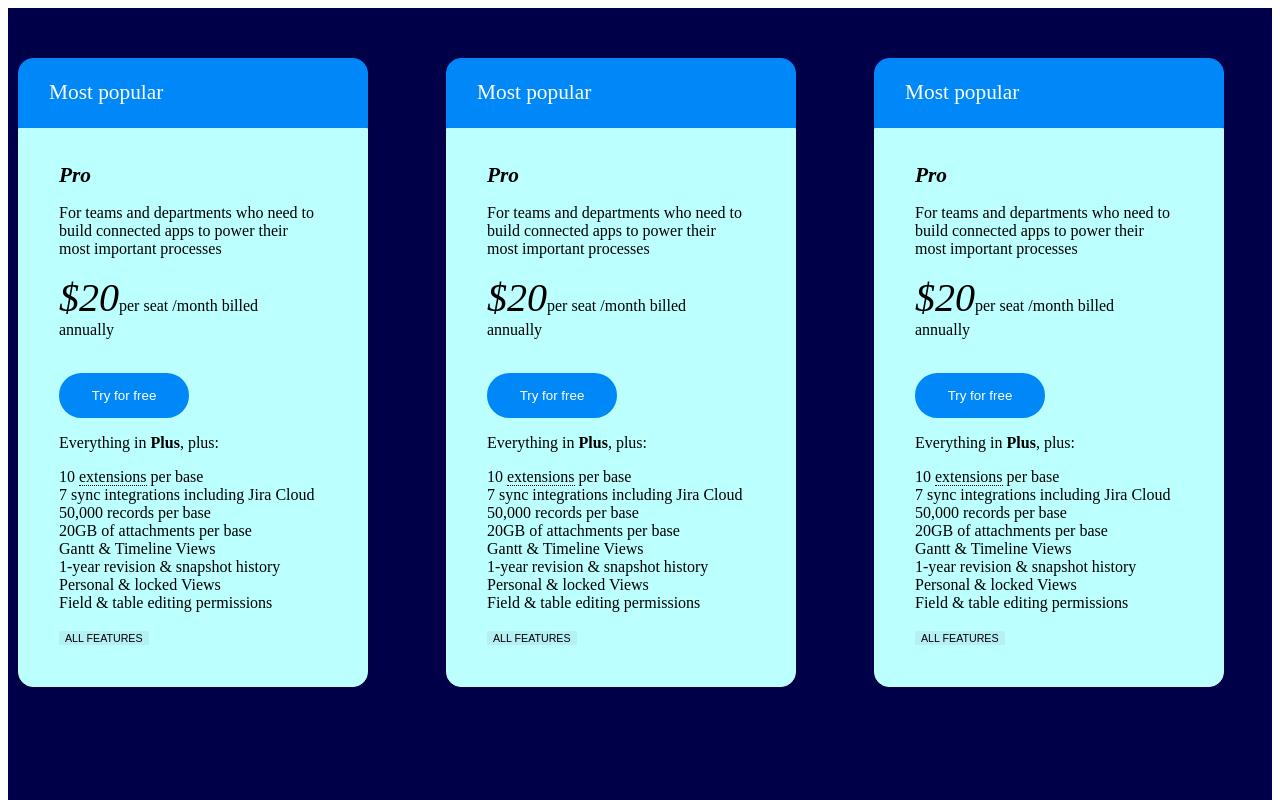
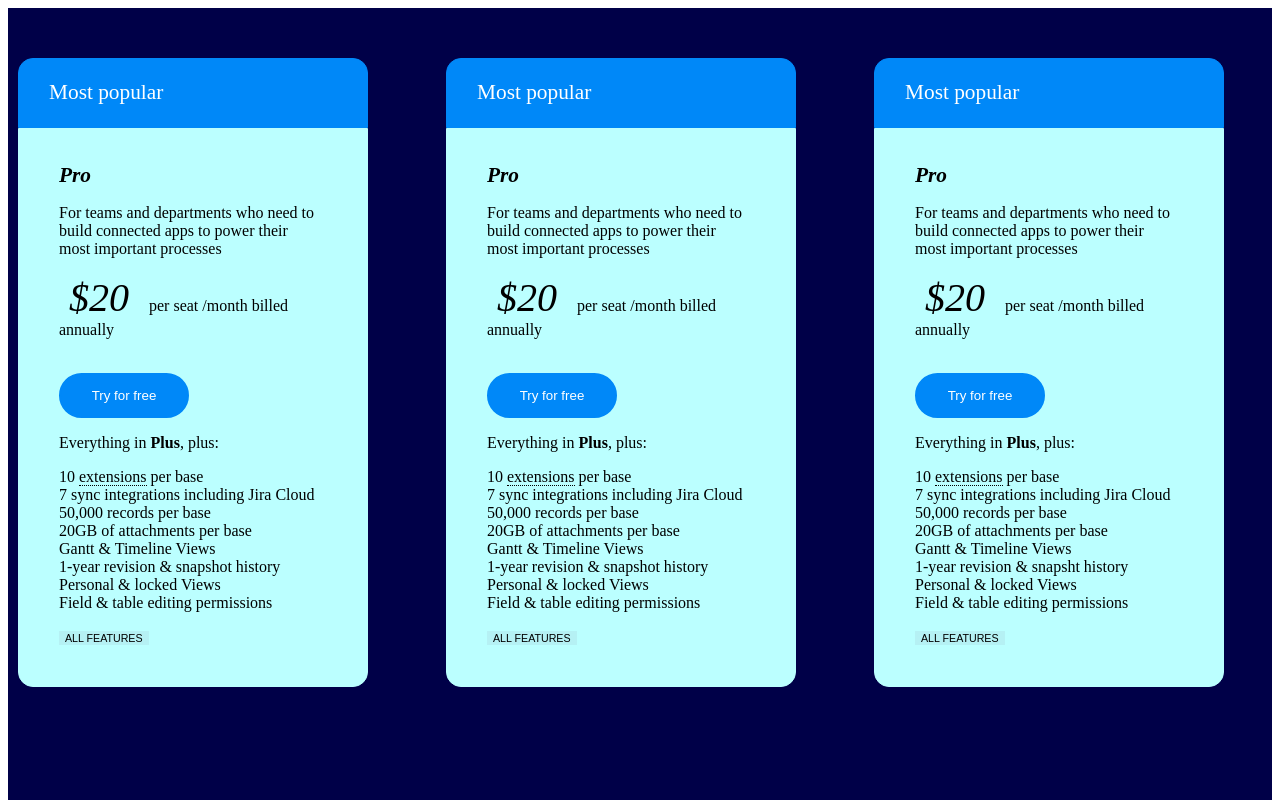
Before and after one commit to OlubanjoGbemi/Basic_HTML_Card, a plain HTML site: page index.html in a window 1280 px wide. Shown: the top 800 px of the page. Drawn offline with Linux system fonts and the light colour scheme.

Commit message:
Edited-the-css-file

```diff
--- a/index.html
+++ b/index.html
@@ -104,7 +104,7 @@
                     <br>
                     Gantt & Timeline Views
                     <br>
-                    1-year revision & snapshot history
+                    1-year revision & snapsht history
                     <br>
                     Personal & locked Views
                     <br>
--- a/style.css
+++ b/style.css
@@ -50,6 +50,7 @@
 
 #price {
     font-size: 30pt;
+    margin: 46.9px 20px 0px 10px;
 }
 
 #Rounded-button {
```
